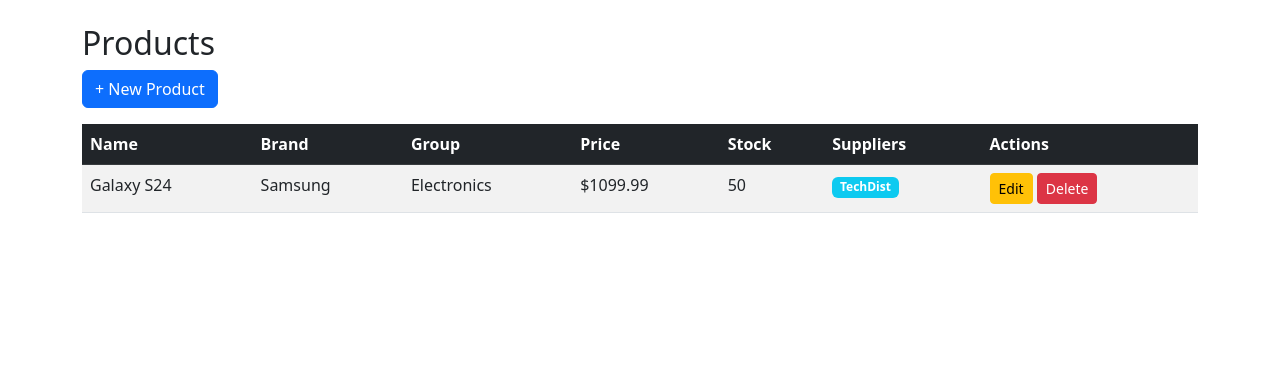
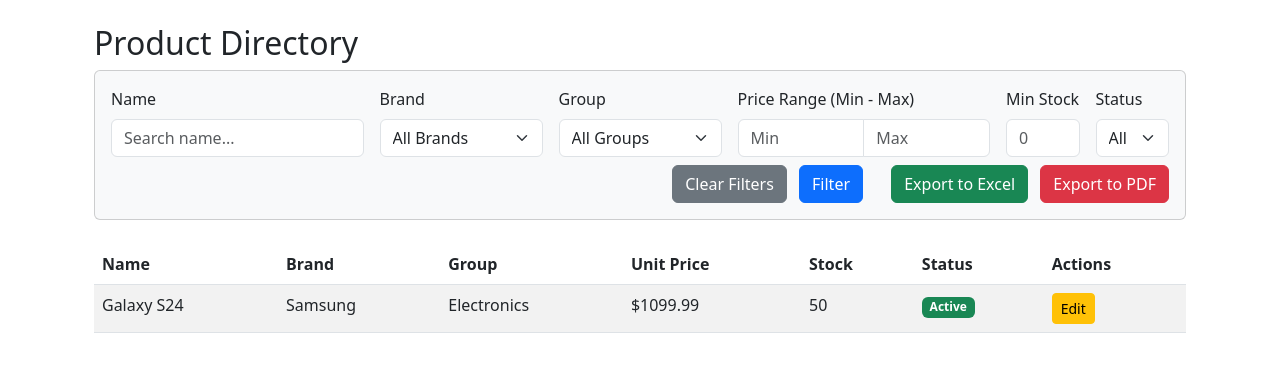
Before and after one commit to alejandra-garcia17/proyect_django, a Django app: page /products/ in a window 1280 px wide. Shown: the part 56-428 px from the top of the page. Run offline with Django 5.2, Linux system fonts and the light colour scheme; a user stored in the database is signed in; data comes from the database, SQL or seed files in the repository.

Commit message:
agregacion de archivos excel

```diff
--- a/billing/templates/billing/product_list.html
+++ b/billing/templates/billing/product_list.html
@@ -1,35 +1,129 @@
 {% extends 'billing/base.html' %}
-{% block title %}Products{% endblock %}
 {% block content %}
-<h2>Products</h2>
-<a href="{% url 'billing:product_create' %}" class="btn btn-primary mb-3">+ New Product</a>
+<div class="container mt-4">
+    <h2>Product Directory</h2>
+
+    <div class="card mb-4 bg-light">
+        <div class="card-body">
+            <form method="GET" action="" class="row g-3">
+
+                <div class="col-md-3">
+                    <label class="form-label">Name</label>
+                    <input type="text" name="search_name" class="form-control" value="{{ filters.search_name|default:'' }}" placeholder="Search name...">
+                </div>
+
+                <div class="col-md-2">
+                    <label class="form-label">Brand</label>
+                    <select name="search_brand" class="form-select">
+                        <option value="">All Brands</option>
+                        {% for brand in brands %}
+                            <option value="{{ brand.id }}" {% if filters.search_brand == brand.id|stringformat:"s" %}selected{% endif %}>{{ brand.name }}</option>
+                        {% endfor %}
+                    </select>
+                </div>
+
+                <div class="col-md-2">
+                    <label class="form-label">Group</label>
+                    <select name="search_group" class="form-select">
+                        <option value="">All Groups</option>
+                        {% for group in groups %}
+                            <option value="{{ group.id }}" {% if filters.search_group == group.id|stringformat:"s" %}selected{% endif %}>{{ group.name }}</option>
+                        {% endfor %}
+                    </select>
+                </div>
+
+                <div class="col-md-3">
+                    <label class="form-label">Price Range (Min - Max)</label>
+                    <div class="input-group">
+                        <input type="number" step="0.01" name="search_price_min" class="form-control" placeholder="Min" value="{{ filters.search_price_min|default:'' }}">
+                        <input type="number" step="0.01" name="search_price_max" class="form-control" placeholder="Max" value="{{ filters.search_price_max|default:'' }}">
+                    </div>
+                </div>
+
+                <div class="col-md-1">
+                    <label class="form-label">Min Stock</label>
+                    <input type="number" name="search_stock_min" class="form-control" placeholder="0" value="{{ filters.search_stock_min|default:'' }}">
+                </div>
+
+                <div class="col-md-1">
+                    <label class="form-label">Status</label>
+                    <select name="search_active" class="form-select">
+                        <option value="">All</option>
+                        <option value="true" {% if filters.search_active == 'true' %}selected{% endif %}>Active</option>
+                        <option value="false" {% if filters.search_active == 'false' %}selected{% endif %}>Inactive</option>
+                    </select>
+                </div>
+
+                <div class="col-12 text-end mt-2">
+                    <a href="{% url 'billing:product_list' %}" class="btn btn-secondary me-2">Clear Filters</a>
+                    <button type="submit" class="btn btn-primary me-4">Filter</button>
+
+                    <button type="submit" name="export" value="excel" formaction="" class="btn btn-success me-2">
+                        <i class="bi bi-file-earmark-excel"></i> Export to Excel
+                    </button>
+                    <button type="submit" name="export" value="pdf" formaction="" class="btn btn-danger">
+                        <i class="bi bi-file-earmark-pdf"></i> Export to PDF
+                    </button>
+                </div>
+            </form>
+        </div>
+    </div>
+
     <table class="table table-striped table-hover">
-  <thead class="table-dark">
-    <tr><th>Name</th><th>Brand</th><th>Group</th><th>Price</th><th>Stock</th><th>Suppliers</th><th>Actions</th></tr>
+        <thead>
+            <tr>
+                <th>Name</th>
+                <th>Brand</th>
+                <th>Group</th>
+                <th>Unit Price</th>
+                <th>Stock</th>
+                <th>Status</th>
+                <th>Actions</th>
+            </tr>
         </thead>
         <tbody>
-    {% for item in items %}
+            {% for product in items %}
             <tr>
-      <td>{{ item.name }}</td>
-      <td>{{ item.brand.name }}</td>
-      <td>{{ item.group.name }}</td>
-      <td>${{ item.unit_price }}</td>
-      <td>{{ item.stock }}</td>
+                <td>{{ product.name }}</td>
+                <td>{{ product.brand.name }}</td>
+                <td>{{ product.group.name }}</td>
+                <td>${{ product.unit_price }}</td>
+                <td>{{ product.stock }}</td>
                 <td>
-        {% for s in item.suppliers.all %}
-          <span class="badge bg-info">{{ s.name }}</span>
-        {% empty %}
-          <span class="text-muted">None</span>
-        {% endfor %}
+                    {% if product.is_active %}
+                        <span class="badge bg-success">Active</span>
+                    {% else %}
+                        <span class="badge bg-danger">Inactive</span>
+                    {% endif %}
                 </td>
                 <td>
-        <a href="{% url 'billing:product_update' item.pk %}" class="btn btn-sm btn-warning">Edit</a>
-        <a href="{% url 'billing:product_delete' item.pk %}" class="btn btn-sm btn-danger">Delete</a>
+                    <a href="{% url 'billing:product_update' product.pk %}" class="btn btn-sm btn-warning">Edit</a>
                 </td>
             </tr>
             {% empty %}
-    <tr><td colspan="7" class="text-center">No products.</td></tr>
+            <tr>
+                <td colspan="7" class="text-center text-muted">No products found matching the criteria.</td>
+            </tr>
             {% endfor %}
         </tbody>
     </table>
+
+    {% if is_paginated %}
+    <nav aria-label="Page navigation">
+        <ul class="pagination justify-content-center">
+            {% if page_obj.has_previous %}
+                <li class="page-num item"><a class="page-link" href="?page=1{% for key, value in filters.items %}{% if key != 'page' and value %}&{{ key }}={{ value }}{% endif %}{% endfor %}">&laquo; First</a></li>
+                <li class="page-num item"><a class="page-link" href="?page={{ page_obj.previous_page_number }}{% for key, value in filters.items %}{% if key != 'page' and value %}&{{ key }}={{ value }}{% endif %}{% endfor %}">Previous</a></li>
+            {% endif %}
+
+            <li class="page-item active"><span class="page-link">Page {{ page_obj.number }} of {{ paginator.num_pages }}</span></li>
+
+            {% if page_obj.has_next %}
+                <li class="page-num item"><a class="page-link" href="?page={{ page_obj.next_page_number }}{% for key, value in filters.items %}{% if key != 'page' and value %}&{{ key }}={{ value }}{% endif %}{% endfor %}">Next</a></li>
+                <li class="page-num item"><a class="page-link" href="?page={{ paginator.num_pages }}{% for key, value in filters.items %}{% if key != 'page' and value %}&{{ key }}={{ value }}{% endif %}{% endfor %}">Last &raquo;</a></li>
+            {% endif %}
+        </ul>
+    </nav>
+    {% endif %}
+</div>
 {% endblock %}
--- a/billing/views.py
+++ b/billing/views.py
@@ -11,6 +11,7 @@ from .models import *
 from .forms import SignUpForm, BrandForm, InvoiceForm, InvoiceDetailFormSet
 from shared.mixins import StaffRequiredMixin
 from shared.decorators import audit_action
+from shared.mixins import ExportFieldsMixin
 
 # === REGISTRO ===
 class SignUpView(CreateView):
@@ -108,8 +109,50 @@ class SupplierDeleteView(LoginRequiredMixin, StaffRequiredMixin, DeleteView):
     staff_redirect_url = '/suppliers/'
 
 # === PRODUCT (CBV) ===
-class ProductListView(LoginRequiredMixin, ListView):
-    model = Product; template_name = 'billing/product_list.html'; context_object_name = 'items'
+class ProductListView(LoginRequiredMixin, ExportFieldsMixin, ListView):
+    model = Product
+    template_name = 'billing/product_list.html'
+    context_object_name = 'items'
+    paginate_by = 10
+
+    # Configuración del Mixin de Exportación
+    export_filename = 'listado_productos'
+    export_fields = ['name', 'brand__name', 'group__name', 'unit_price', 'stock', 'is_active']
+    export_headers = ['Nombre del Producto', 'Marca', 'Grupo', 'Precio Unitario', 'Existencias', 'Estado']
+
+    def get_queryset(self):
+        # ... Mantén exactamente todo tu código de filtrado de request.GET que hicimos en el paso anterior ...
+        queryset = Product.objects.select_related('brand', 'group').all().order_by('name')
+
+        name_query = self.request.GET.get('search_name')
+        if name_query: queryset = queryset.filter(name__icontains=name_query)
+
+        brand_query = self.request.GET.get('search_brand')
+        if brand_query and brand_query.isdigit(): queryset = queryset.filter(brand_id=brand_query)
+
+        group_query = self.request.GET.get('search_group')
+        if group_query and group_query.isdigit(): queryset = queryset.filter(group_id=group_query)
+
+        price_min = self.request.GET.get('search_price_min')
+        price_max = self.request.GET.get('search_price_max')
+        if price_min: queryset = queryset.filter(unit_price__gte=price_min)
+        if price_max: queryset = queryset.filter(unit_price__lte=price_max)
+
+        stock_min = self.request.GET.get('search_stock_min')
+        if stock_min and stock_min.isdigit(): queryset = queryset.filter(stock__gte=stock_min)
+
+        active_query = self.request.GET.get('search_active')
+        if active_query in ['true', 'false']: queryset = queryset.filter(is_active=(active_query == 'true'))
+
+        return queryset
+
+    def get_context_data(self, **kwargs):
+        context = super().get_context_data(**kwargs)
+        context['brands'] = Brand.objects.all()
+        context['groups'] = ProductGroup.objects.all()
+        context['filters'] = self.request.GET
+        return context
+
 class ProductCreateView(LoginRequiredMixin, CreateView):
     model = Product; fields = ['name','description','brand','group','suppliers','unit_price','stock','is_active']; template_name = 'billing/product_form.html'; success_url = reverse_lazy('billing:product_list')
 class ProductUpdateView(LoginRequiredMixin, UpdateView):
```
Also changed, not shown: shared/mixins.py (+127 -23 lines), 1 other file. Lines whose indentation alone changed are shown as unchanged.
